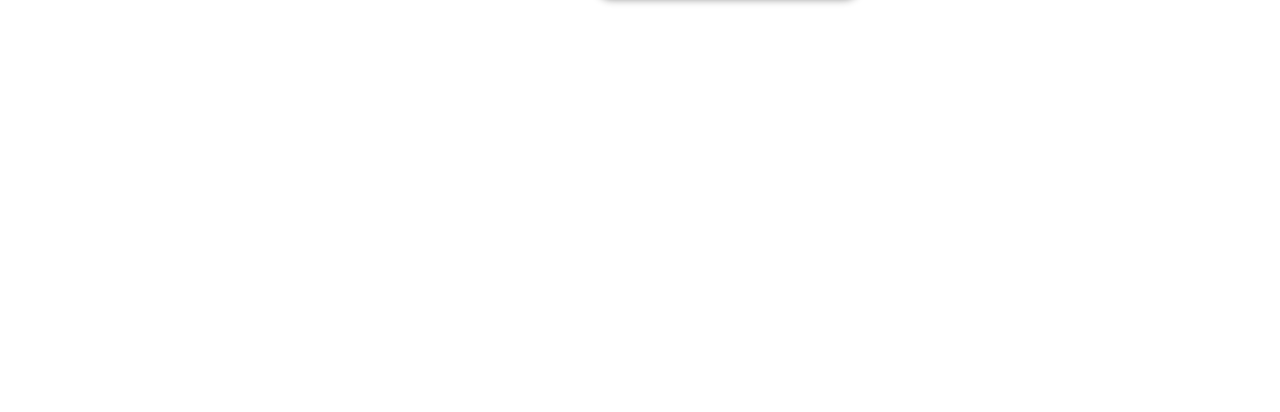
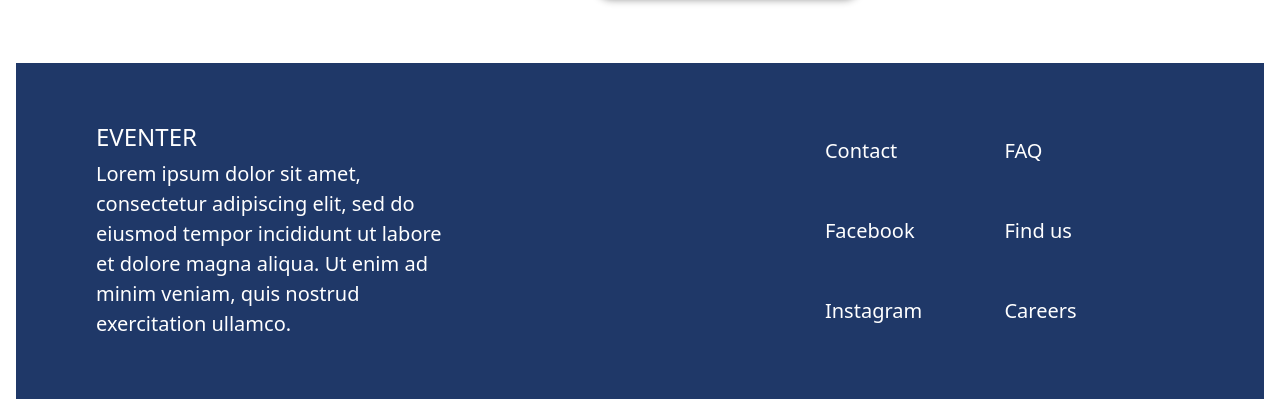
Before and after one commit to krdevel/grupparbete-vite-eventer, a Vue app: page /event/1 in a window 1280 px wide. Shown: the part 1737-2149 px from the top of the page. Before the commit the page ends 1800 px from the top, so only its background shows below. Built offline with nearby package versions, Linux system fonts and the light colour scheme.

Commit message:
Add FooterBox; Convert dynamic UUIDs to static ones

```diff
--- a/src/App.vue
+++ b/src/App.vue
@@ -2,15 +2,18 @@
 	<div :id="$route.name">
 		<NavigationMenu />
 		<RouterView />
+		<FooterBox />
 	</div>
 </template>
 
 <script>
 	import NavigationMenu from './components/NavigationMenu.vue'
+	import FooterBox from './components/FooterBox.vue'
 
 	export default {
 		components: {
-			NavigationMenu
+			NavigationMenu,
+			FooterBox
 		}
 	}
 </script>
--- /dev/null
+++ b/src/components/FooterBox.vue
@@ -0,0 +1,82 @@
+<template>
+	<footer>
+		<div>
+			<h4>Eventer</h4>
+			<p>
+				Lorem ipsum dolor sit amet, consectetur adipiscing elit, sed do eiusmod
+				tempor incididunt ut labore et dolore magna aliqua. Ut enim ad minim
+				veniam, quis nostrud exercitation ullamco.
+			</p>
+		</div>
+		<div>
+			<ul>
+				<li><a>Contact</a></li>
+				<li><a>FAQ</a></li>
+				<li><a>Facebook</a></li>
+				<li><a>Find us</a></li>
+				<li><a>Instagram</a></li>
+				<li><a>Careers</a></li>
+			</ul>
+		</div>
+	</footer>
+</template>
+
+<script></script>
+
+<style>
+	footer {
+		display: flex;
+		justify-content: space-between;
+		align-items: center;
+		background-color: #1f3868;
+		color: #fff;
+		margin: 0 1rem 1rem 1rem;
+		padding: 3rem 5rem;
+	}
+
+	footer > div {
+		width: 33%;
+	}
+
+	footer h4 {
+		text-transform: uppercase;
+	}
+
+	footer p {
+		font-size: 1.25rem;
+		font-weight: 200;
+		margin: 0;
+	}
+
+	footer ul {
+		display: grid;
+		grid-template-columns: repeat(2, 1fr);
+		gap: 0;
+		grid-auto-columns: 1fr;
+		grid-auto-rows: 5rem;
+		list-style-type: none;
+		margin: 0;
+		padding: 0;
+	}
+
+	footer a {
+		cursor: pointer;
+		font-size: 1.25rem;
+		line-height: 5rem;
+	}
+
+	@media screen and (max-width: 1024px) {
+		footer {
+			flex-direction: column;
+			padding: 3rem 2.5rem;
+		}
+
+		footer > div {
+			width: 100%;
+		}
+
+		footer > div:first-child {
+			margin-bottom: 3rem;
+		}
+	}
+</style>
--- a/src/components/NavigationMenu.vue
+++ b/src/components/NavigationMenu.vue
@@ -46,8 +46,8 @@
 	}
 </script>
 
-<style scoped>
-	img {
+<style>
+	nav.navbar img {
 		cursor: pointer;
 		width: 1.875rem;
 		margin: 0.5rem 0.75rem 0.5rem 0;
--- a/src/store.js
+++ b/src/store.js
@@ -1,7 +1,8 @@
 import { createStore } from 'vuex'
 import VuexPersistence from 'vuex-persist'
 
-import { v4 as uuidv4 } from 'uuid'
+//import { v4 as uuidv4 } from 'uuid'
+//uuidv4()
 
 const mutations = {
 		enableDatabase(state) {
@@ -247,7 +248,7 @@ const mutations = {
 		*/
 		dbEvents: [
 			{
-				id: uuidv4(),
+				id: '2068f9ac-d543-4ac7-9def-9a61cd901059',
 				name: 'Nine Inch Snails',
 				type: null,
 				location: null,
@@ -261,7 +262,7 @@ const mutations = {
 				likeBool: false
 			},
 			{
-				id: uuidv4(),
+				id: '4bfef29a-ac10-4f04-82a7-e0a6d0174058',
 				name: 'Arsenal - Valencia',
 				type: null,
 				location: null,
@@ -275,7 +276,7 @@ const mutations = {
 				likeBool: false
 			},
 			{
-				id: uuidv4(),
+				id: '1024a86b-687e-433e-b368-a6963e8b9967',
 				name: 'Releaseparty',
 				type: null,
 				location: null,
@@ -289,7 +290,7 @@ const mutations = {
 				likeBool: false
 			},
 			{
-				id: uuidv4(),
+				id: 'b0c77d22-1868-4386-aad4-d7eac95eb45f',
 				name: 'Håkan Hellström',
 				type: null,
 				location: null,
@@ -302,7 +303,7 @@ const mutations = {
 				likeBool: false
 			},
 			{
-				id: uuidv4(),
+				id: '18a89d26-1fa3-4a40-b117-015163f1548f',
 				name: 'Pubquiz i Vasa',
 				type: null,
 				location: null,
@@ -315,7 +316,7 @@ const mutations = {
 				likeBool: false
 			},
 			{
-				id: uuidv4(),
+				id: '6e905917-04c9-4118-8933-bf77ca2dd91c',
 				name: 'Gabriels Änglar!',
 				type: null,
 				location: null,
@@ -325,11 +326,11 @@ const mutations = {
 					'https://assetsnffrgf-a.akamaihd.net/assets/m/502016247/univ/art/502016247_univ_lsr_lg.jpg',
 				description:
 					'Gabriels Änglar kommer äntligen till Göteborg för att sjunga!',
-				likes: 0,
+				likes: 666,
 				likeBool: false
 			},
 			{
-				id: uuidv4(),
+				id: 'e9ac0683-176a-42be-b119-70dc0fe66fc1',
 				name: 'NFTs och sånt',
 				type: null,
 				location: null,
@@ -344,89 +345,89 @@ const mutations = {
 		],
 		dbTypeTags: [
 			{
-				id: uuidv4(),
+				id: '1f03c836-b8e4-408a-84f0-18828e60b154',
 				text: 'Musik'
 			},
 			{
-				id: uuidv4(),
+				id: 'a98e5587-9a9a-40f5-9972-f171a947a807',
 				text: 'Fotboll'
 			},
 			{
-				id: uuidv4(),
+				id: 'bef4402c-cd75-421c-903d-632a1652694d',
 				text: 'Fest'
 			},
 			{
-				id: uuidv4(),
+				id: '30b71b04-bb92-492c-986d-974884dc55a9',
 				text: 'Quiz'
 			},
 			{
-				id: uuidv4(),
+				id: '8d05dc19-339c-4fe1-99d0-ffa3980d07da',
 				text: 'Krypto'
 			}
 		],
 		dbLocationTags: [
 			{
-				id: uuidv4(),
+				id: '6a8b3a05-783d-471f-8781-7d9db2e7fa22',
 				text: 'Stockholm'
 			},
 			{
-				id: uuidv4(),
+				id: 'bdb7efe9-3517-474e-a259-55f3dea85a5b',
 				text: 'Göteborg'
 			},
 			{
-				id: uuidv4(),
+				id: '32ec40a2-faa0-4f30-85e2-eb79abe049b1',
 				text: 'Malmö'
 			},
 			{
-				id: uuidv4(),
+				id: '1b8201be-d3c1-4c3b-8bc4-99d9ee217a9c',
 				text: 'Helsingborg'
 			},
 			{
-				id: uuidv4(),
+				id: '3beb3448-e43c-4b82-be6e-b1bf2aae755b',
 				text: 'Köpenhamn'
 			},
 			{
-				id: uuidv4(),
+				id: 'cdaa5efc-be1e-47ca-b45f-1d0c17a1c774',
 				text: 'London'
 			}
 		],
 		dbDateTags: [
 			{
-				id: uuidv4(),
+				id: '966f3c2a-e954-483c-a294-5ff44be886a9',
 				text: '2022-06-16'
 			},
 			{
-				id: uuidv4(),
+				id: 'e57d245b-dc86-477c-b04f-a3a6de393af0',
 				text: '2022-06-17'
 			},
 			{
-				id: uuidv4(),
+				id: 'e566f9dd-3c44-421b-aaf4-e5d872336c9e',
 				text: '2022-06-18'
 			},
 			{
-				id: uuidv4(),
+				id: '9d79f00b-e15f-4fd0-b5f2-89e6704fda8e',
 				text: '2022-06-19'
 			}
 		],
 		dbTimeTags: [
 			{
-				id: uuidv4(),
+				id: '8c7825be-61da-41c0-bcff-382649441e8e',
 				text: '17:00'
 			},
 			{
-				id: uuidv4(),
+				id: '61b0abdc-3d64-4409-96f2-c88e33580f34',
 				text: '18:00'
 			},
 			{
-				id: uuidv4(),
+				id: '2633d9c2-86c8-428b-bb98-74288462b3c5',
 				text: '18:30'
 			},
 			{
-				id: uuidv4(),
+				id: 'd39801da-e35f-4867-b09f-15b3b22390b5',
 				text: '19:00'
 			},
 			{
-				id: uuidv4(),
+				id: '0f7b0ee7-1719-4cc2-8f57-d82009c4ac05',
 				text: '20:00'
 			}
 		],
```
